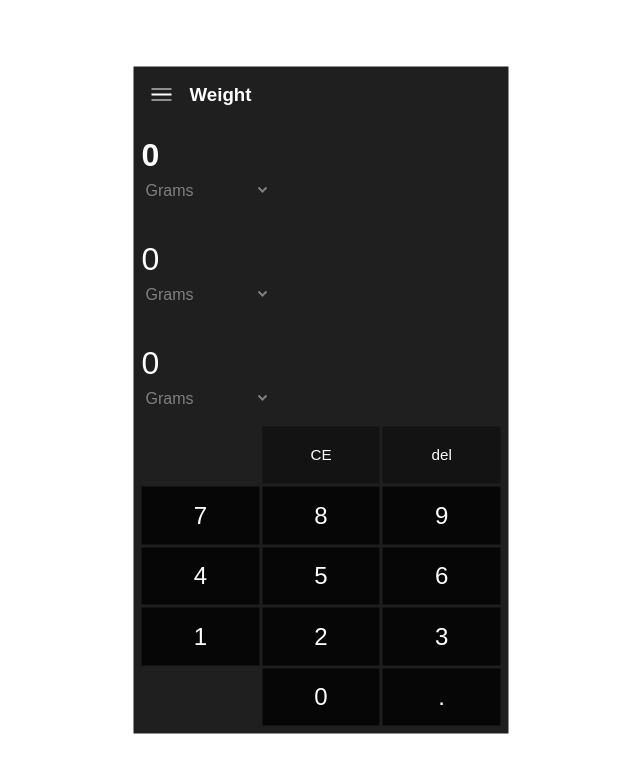
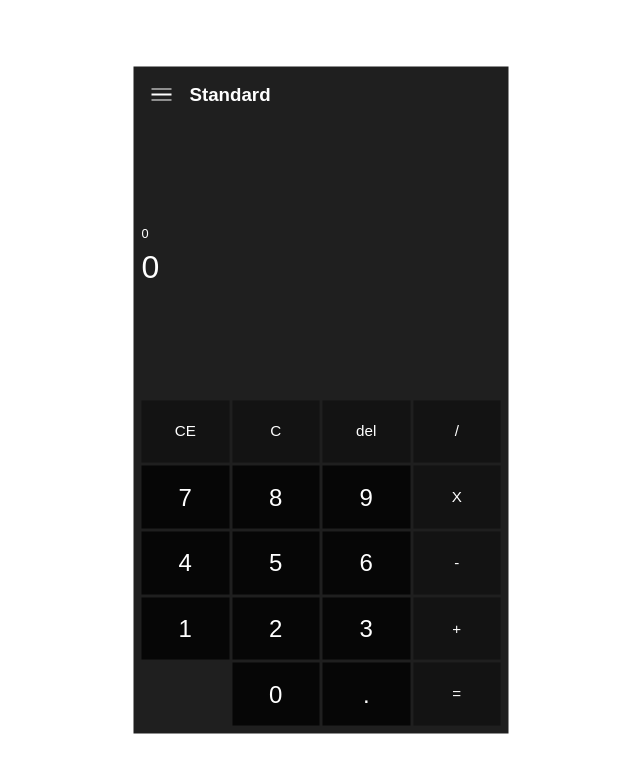
Before and after one commit to ThomasTW935/Windows-Calculator, a React (Create React App) app: page / in a window 1280 px wide. Shown: the top 772 px of the page, without its empty margins (319-959 px from the left). Built offline with nearby package versions, Linux system fonts and the light colour scheme.

Commit message:
Fixed multiply bug calculator

```diff
--- a/src/App.js
+++ b/src/App.js
@@ -41,12 +41,25 @@ export const ACTIONS = {
 }
 
 
-
+export const buttonClickReturnValue = (button, value=0)=>{
+  let newValue;
+  if(button === CE) return 0
+  if(button === DEL){
+    if(value === 0 ) return 0
+    let reformatValue = (typeof value !== 'String') ? value.toString() : value
+    let newValue = reformatValue.slice(0,-1) || 0
+    return newValue
+  }
+  let regex = /[0-9.]/
+  if(!regex.test(button)) return 0
+  newValue = (value !== 0) ? value + `${button}` : button
+  return newValue
+}
 
 
 function App() {
-  const [category, setCategory] = useState(CATEGORIES.CONVERTER[0])
-  const [type, setType] = useState('CONVERTER')
+  const [category, setCategory] = useState(CATEGORIES.CALCULATOR[0])
+  const [type, setType] = useState('CALCULATOR')
 
   return (
     <div className="App">
--- a/src/Components/Calculator.js
+++ b/src/Components/Calculator.js
@@ -1,21 +1,50 @@
 import React, {useState} from 'react'
 import Buttons from './Buttons'
 import CalculatorTile from './CalculatorTile'
-import {ACTIONS, SPECIAL_BUTTONS, BUTTONS} from '../App';
+import {ACTIONS, SPECIAL_BUTTONS, BUTTONS, buttonClickReturnValue} from '../App';
 
 export default function Calculator({category}) {
-    const calculate = (value)=>{
+    const [tile, setTile] = useState(0)
+    const [equation, setEquation] = useState(0)
 
+    const {CE,EQUALS, MULTIPLY} = SPECIAL_BUTTONS
+
+    const handleButtonClick = (e)=>{
+        let target = e.target
+        let button = target.innerHTML
+        let newValue = buttonClickReturnValue(button, tile)
+        setTile( newValue )
+        let regex = /[0-9.]/
+        if(regex.test(button)) return
+
+        if(button === CE) return setEquation('')
+
+        if(button === EQUALS){
+            setEquation(prevEquation => {return  equation + tile })
+            setTile(calculate(button, equation,tile))
+            setEquation('')
+            return
+        }
+        setEquation( prevEquation => {return (prevEquation !==0) ? prevEquation + tile + button : tile + button } )
+        // let result = calculate(button,equation)
+        // console.log(result)
     }
+    const calculate = (button,prevEquation,tile)=>{
+        let equation = (prevEquation.indexOf(MULTIPLY) !== -1) ? prevEquation.replace(MULTIPLY, '*') + tile : prevEquation + tile
+        let result = eval(equation)
+        console.log(equation)
+        console.log(tile)
+        return result
+    }
+    console.log(equation)
+
 
 
     let buttons = Object.entries(BUTTONS).filter(([key,value],index)=>{return key === category.toUpperCase()})
-
-    const [value, setValue] = useState(0)
     return (
         <>
-            <CalculatorTile value={value}/>
-            <Buttons buttons={buttons[0][1]} action={calculate} name='calculator'/>
+            <CalculatorTile value={tile} equation={equation}/>
+            <Buttons buttons={buttons[0][1]} action={handleButtonClick} name='calculator'/>
         </>
     )
 }
--- a/src/Components/CalculatorTile.js
+++ b/src/Components/CalculatorTile.js
@@ -1,9 +1,10 @@
 import React from 'react'
 
-export default function CalculatorTile({value}) {
+export default function CalculatorTile({value,equation}) {
     return (
-        <div className='calculatorTile'>
-            <input value={value}/>
+        <div className='tile'>
+            <p className='equation'>{equation}</p>
+            <p>{value}</p>
         </div>
     )
 }
--- a/src/Components/Converter.js
+++ b/src/Components/Converter.js
@@ -1,5 +1,5 @@
 import React, {useReducer, useEffect,useState} from 'react'
-import { ACTIONS, BUTTONS, SPECIAL_BUTTONS } from '../App';
+import { ACTIONS, BUTTONS, SPECIAL_BUTTONS, buttonClickReturnValue } from '../App';
 import ConverterTile from './ConverterTile';
 import Buttons from './Buttons'
 
@@ -87,20 +87,21 @@ export default function Converter({category}) {
   const handleButtonClick = (e)=>{
     let target = e.target
     let value = target.innerHTML
-    if(value === CE){
-      setActiveTile(prevActiveTile => {return {...prevActiveTile,value: 0}})
-      return
-    }
+    // if(value === CE){
+    //   setActiveTile(prevActiveTile => {return {...prevActiveTile,value: 0}})
+    //   return
+    // }
 
-    if(value === DEL){
-      if(activeTile.value === 0 ) return
-      console.log(typeof activeTile.value)
-      let value = (activeTile.value !== 'String') ? activeTile.value.toString() : activeTile.value
-      let newValue = value.slice(0,-1) || 0
-      setActiveTile(prevActiveTile => {return {...prevActiveTile,value:newValue}} )
-      return
-    }
-    let newValue = (activeTile.value !== 0) ? activeTile.value + `${value}` : value
+    // if(value === DEL){
+    //   if(activeTile.value === 0 ) return
+    //   console.log(typeof activeTile.value)
+    //   let value = (activeTile.value !== 'String') ? activeTile.value.toString() : activeTile.value
+    //   let newValue = value.slice(0,-1) || 0
+    //   setActiveTile(prevActiveTile => {return {...prevActiveTile,value:newValue}} )
+    //   return
+    // }
+    // let newValue = (activeTile.value !== 0) ? activeTile.value + `${value}` : value
+    let newValue = buttonClickReturnValue(value, activeTile.value)
     setActiveTile(prevActiveTile => {return {...prevActiveTile,value: newValue}})
   }
 
--- a/src/Components/ConverterTile.js
+++ b/src/Components/ConverterTile.js
@@ -21,7 +21,7 @@ function ConverterTile({category,tile,activeTile,setActiveTile,dispatch}) {
         // dispatch({type: ACTIONS.UPDATE_UNIT, payload: {id: id,name:name, rate: rate, activeTile: activeTile, computedRate: rate/activeTile.rate}})
     }
     return (
-        <div className='converterTile'>
+        <div className='tile'>
             <p
                 className={ (activeTile.id === id) ? `fontBold` : ``}
                 onClick={  (e) => handleClickEvent(e)  }
--- a/src/styles/_component.scss
+++ b/src/styles/_component.scss
@@ -1,11 +1,14 @@
 
-.converterTile{
+.tile{
     padding:1em 0;
     p{
         font-size: 2rem;
     }
     .fontBold{
         font-weight: bold;
+    }
+    .equation{
+        font-size: .8rem;
     }
 }
 
--- a/src/styles/main.css
+++ b/src/styles/main.css
@@ -82,16 +82,20 @@ select {
   }
 }
 
-.converterTile {
+.tile {
   padding: 1em 0;
 }
 
-.converterTile p {
+.tile p {
   font-size: 2rem;
 }
 
-.converterTile .fontBold {
+.tile .fontBold {
   font-weight: bold;
+}
+
+.tile .equation {
+  font-size: .8rem;
 }
 
 .select {
```
Also changed, not shown: 1 other file (tests, documents, lock files or other folders).
